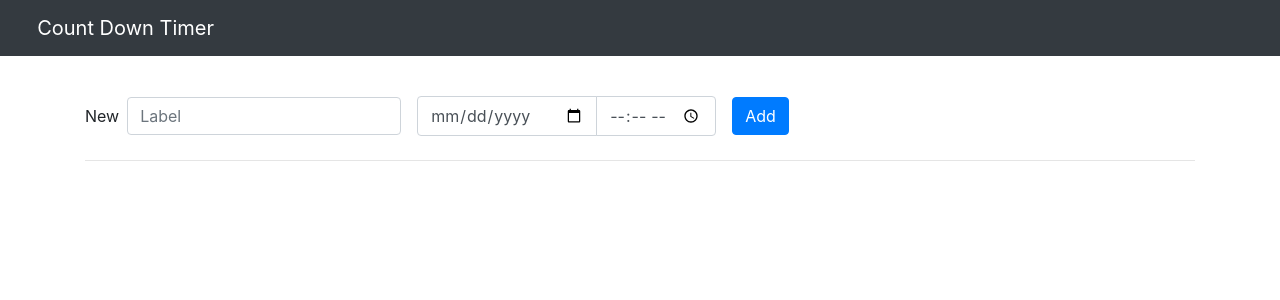
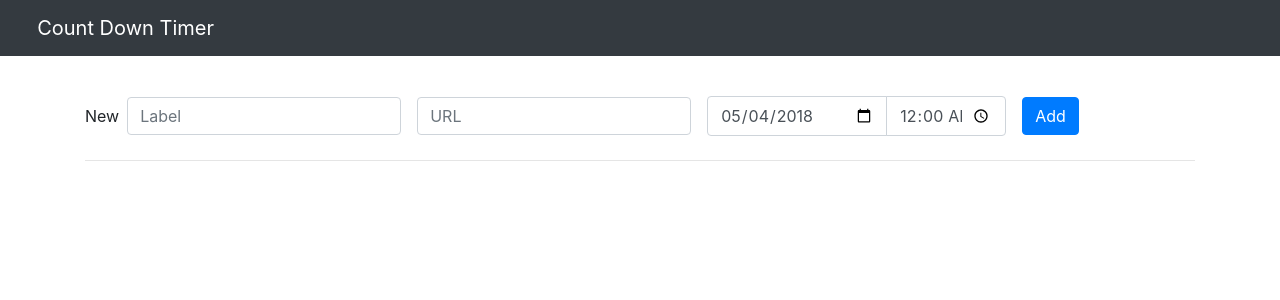
Before and after one commit to snuke/countdown, a React (Create React App) app: page / in a window 1280 px wide. Shown: the top 300 px of the page. Built offline with nearby package versions, Linux system fonts and the light colour scheme; a web font is replaced by a local one.

Commit message:
add URL column

```diff
--- a/src/component/Card.js
+++ b/src/component/Card.js
@@ -1,6 +1,5 @@
 import React from 'react';
 import moment from 'moment';
-import 'moment-duration-format';
 import utils from '../utils';
 import {UpdateForm} from './Forms';
 
@@ -24,6 +23,8 @@ class Card extends React.Component {
 
   render() {
     var label = this.props.timer.label;
+    var url = this.props.timer.url;
+    var labelDom = url ? (<a href={url} target="_blank">{label}</a>) : label;
     var time = utils.getMoment(this.props.timer);
     var now = this.props.now;
     var rest = time - now;
@@ -44,7 +45,7 @@ class Card extends React.Component {
               <div className="card border-secondary mb-2">
                 <div className="card-body">
                   <h5 className="card-title">
-                    {label}
+                    {labelDom}
                     <div className="float-right">
                       <span className="glyphicon glyphicon-cog pointer"
                         onClick={() => this.flip()}></span>
--- a/src/component/Forms.js
+++ b/src/component/Forms.js
@@ -1,4 +1,5 @@
 import React from 'react';
+import moment from 'moment';
 import utils from '../utils';
 
 export class AddForm extends React.Component {
@@ -6,8 +7,9 @@ export class AddForm extends React.Component {
     super(props);
     this.state = {
       label: '',
-      date: '',
-      time: '',
+      url: '',
+      date: moment().format('YYYY-MM-DD'),
+      time: '00:00',
     };
 
     this.handleInputChange = this.handleInputChange.bind(this);
@@ -27,8 +29,7 @@ export class AddForm extends React.Component {
     }
     this.setState({
       label: '',
-      date: '',
-      time: '',
+      url: '',
     });
     document.add_form.reset();
   }
@@ -40,9 +41,10 @@ export class AddForm extends React.Component {
           <div className="form-group">
             <label>New</label>
             <input type="text" name="label" className="form-control mx-2" placeholder="Label" onChange={this.handleInputChange} />
+            <input type="text" name="url" className="form-control mx-2" placeholder="URL" onChange={this.handleInputChange} />
             <div className="input-group mx-2">
-              <input type="date" name="date" style={{width:180}} className="form-control" onChange={this.handleInputChange} />
-              <input type="time" name="time" style={{width:120}} className="form-control" onChange={this.handleInputChange} />
+              <input type="date" name="date" style={{width:180}} className="form-control" value={this.state.date} onChange={this.handleInputChange} />
+              <input type="time" name="time" style={{width:120}} className="form-control" value={this.state.time} onChange={this.handleInputChange} />
             </div>
             <button type="button" className="btn btn-primary mx-2" onClick={() => this.add()}>Add</button>
           </div>
@@ -81,6 +83,7 @@ export class UpdateForm extends React.Component {
   getTimer() {
     return {
       "label": this.state.label,
+      "url": this.state.url,
       "date": this.state.date,
       "time": this.state.time,
     };
@@ -104,11 +107,17 @@ export class UpdateForm extends React.Component {
     return (
       <div className="row">
         <div className="col-9">
-          <form>
+          <form className="form-compact">
             <div className="form-group row">
               <label className="col-3 col-form-label col-form-label-sm">Label</label>
               <div className="col-9">
                 <input type="text" name="label" className="form-control form-control-sm" value={this.state.label} placeholder="Label" onChange={this.handleInputChange} />
+              </div>
+            </div>
+            <div className="form-group row">
+              <label className="col-3 col-form-label col-form-label-sm">URL</label>
+              <div className="col-9">
+                <input type="text" name="url" className="form-control form-control-sm" value={this.state.url} placeholder="URL" onChange={this.handleInputChange} />
               </div>
             </div>
             <div className="form-group row">
--- a/src/component/Timer.js
+++ b/src/component/Timer.js
@@ -1,6 +1,5 @@
 import React from 'react';
 import moment from 'moment';
-import 'moment-duration-format';
 import utils from '../utils';
 import Card from './Card';
 
--- a/src/index.css
+++ b/src/index.css
@@ -13,6 +13,13 @@ span.success { color: #5cb85c;}
 .rest-days {
   font-size: 2em;
   margin-top: 24px;
+}
+
+.form-compact .form-group { margin-bottom: 0;}
+.form-compact .form-group input { padding: 0.15rem 0.5rem;}
+.form-compact .form-group label {
+  padding-top: calc(0.15rem + 1px);
+  padding-bottom: calc(0.15rem + 1px);
 }
 
 
--- a/src/utils.js
+++ b/src/utils.js
@@ -34,13 +34,13 @@ utils.validateTimers = function(timers) {
   for (var i = 0; i < timers.length; i++) {
     var timer = timers[i];
     if (typeof(timer) !== 'object') return false;
-    if (Object.keys(timer).length !== 3) return false;
     if (!('label' in timer)) return false;
     if (!('date' in timer)) return false;
     if (!('time' in timer)) return false;
     if (typeof(timer.label) !== 'string') return false;
     if (typeof(timer.date) !== 'string') return false;
     if (typeof(timer.time) !== 'string') return false;
+    if ('url' in timer && typeof(timer.url) !== 'string') return false;
     if (!utils.getMoment(timer).isValid()) return false;
   }
   return true;
```
Also changed, not shown: 17 other files (tests, documents, lock files or other folders).
